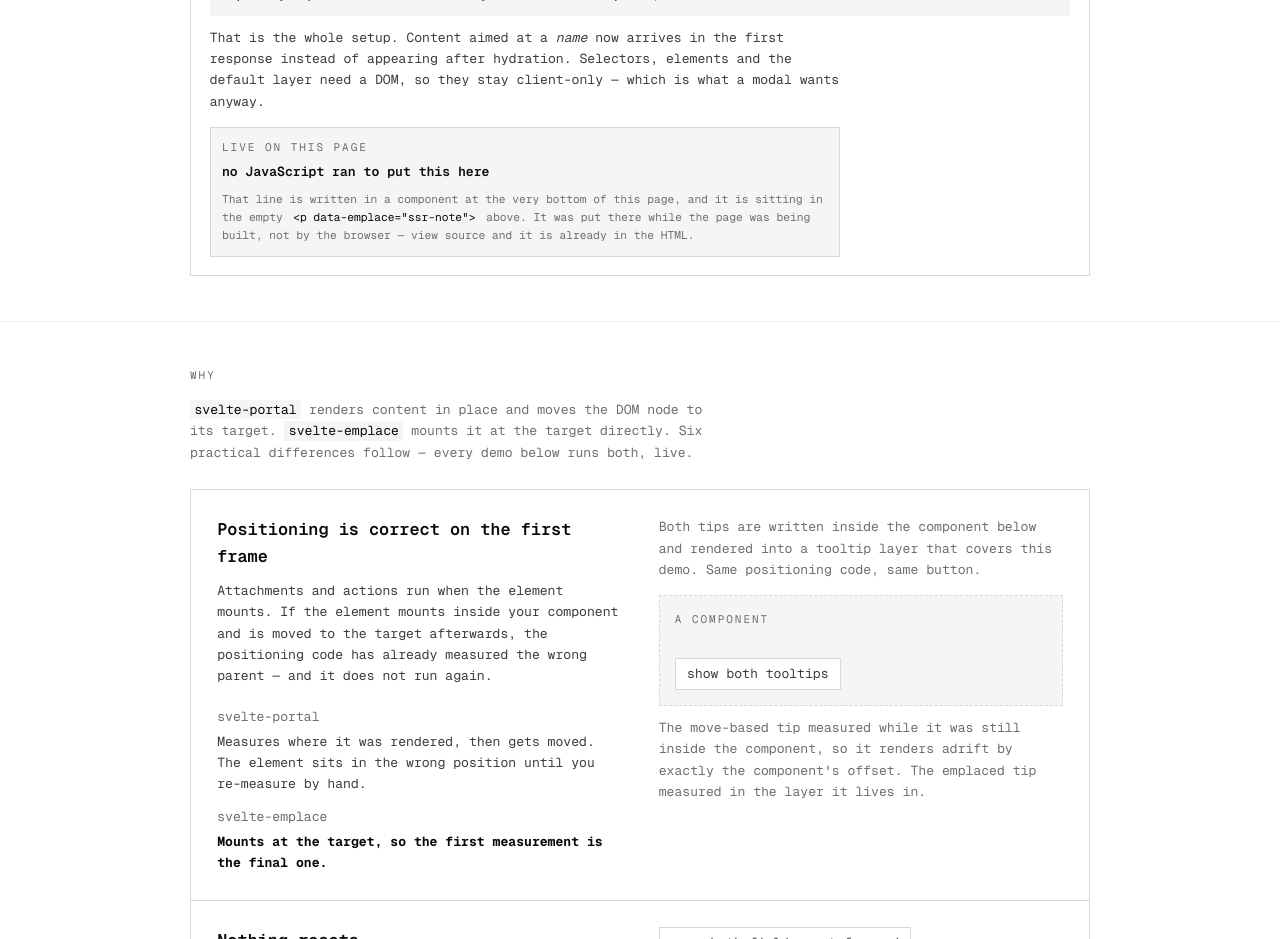
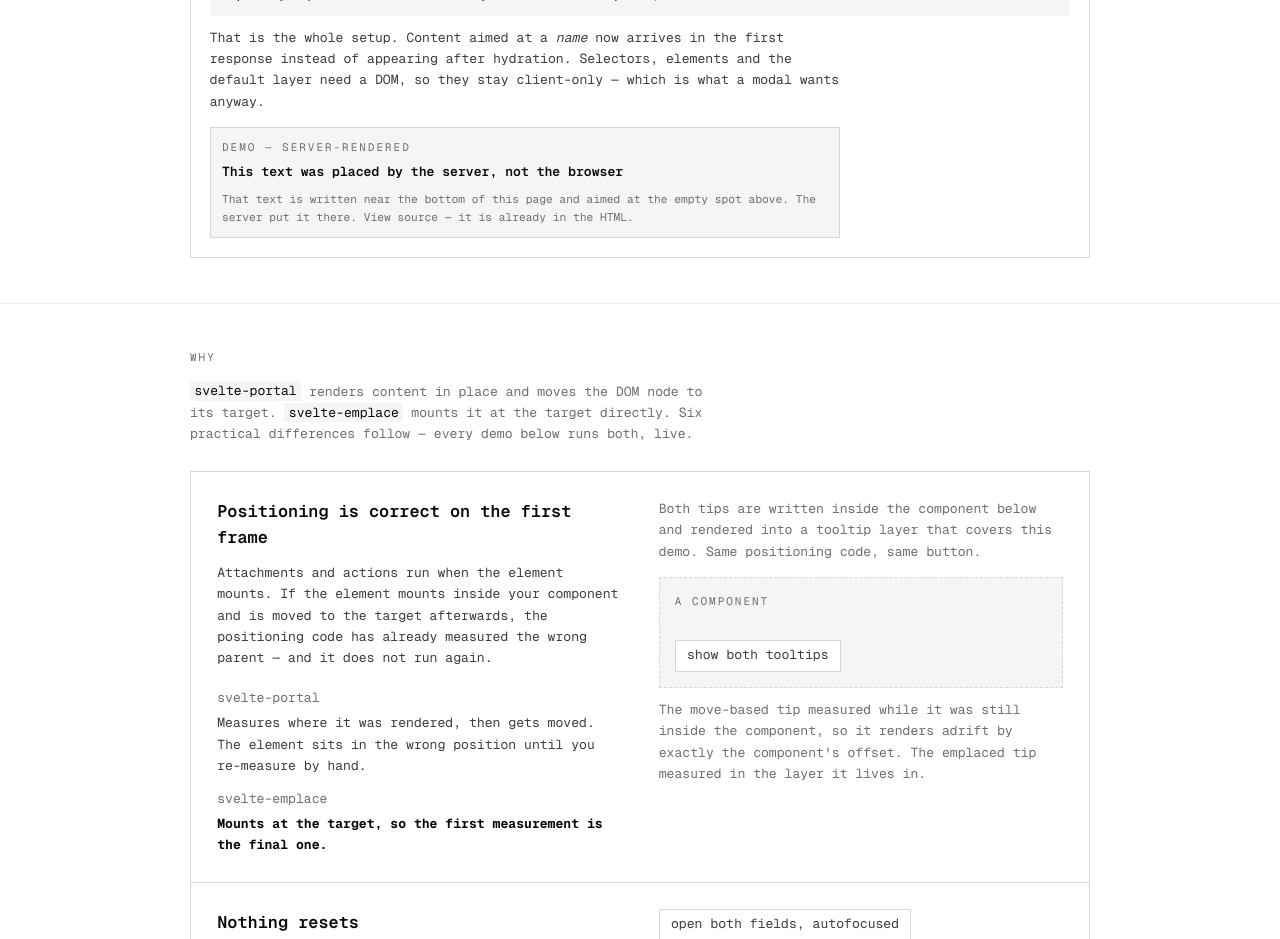
Before and after one commit to harshmandan/svelte-emplace, a SvelteKit app: page / in a window 1280 px wide. Shown: the part 1680-2619 px from the top of the page. Built offline with nearby package versions, Linux system fonts and the light colour scheme.

Commit message:
docs: label the SSR block as a demo and shorten the caption

```diff
--- a/src/routes/+page.svelte
+++ b/src/routes/+page.svelte
@@ -241,18 +241,17 @@
 		</p>
 
 		<div class="mt-4 max-w-2xl border border-rule bg-wash p-3">
-			<p class="eyebrow text-muted">Live on this page</p>
+			<p class="eyebrow text-muted">Demo — server-rendered</p>
 			<p data-emplace="ssr-note" class="mt-2 text-sm font-semibold"></p>
 			<p class="mt-2 text-xs leading-relaxed text-muted">
-				That line is written in a component at the very bottom of this page, and it is sitting in
-				the empty <code>&lt;p data-emplace="ssr-note"&gt;</code> above. It was put there while the
-				page was being built, not by the browser — view source and it is already in the HTML.
+				That text is written near the bottom of this page and aimed at the empty spot above. The
+				server put it there. View source — it is already in the HTML.
 			</p>
 		</div>
 	</div>
 </Section>
 
-<Emplace to="ssr-note">no JavaScript ran to put this here</Emplace>
+<Emplace to="ssr-note">This text was placed by the server, not the browser</Emplace>
 
 <Section id="why" label="Why">
 	<p class="mt-4 max-w-xl text-sm leading-relaxed text-muted">
```
